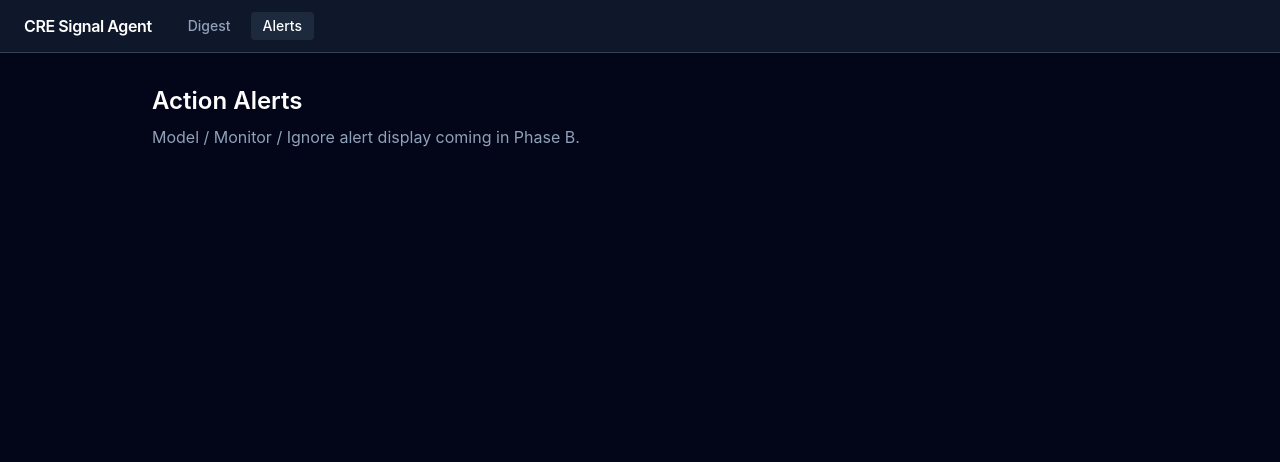
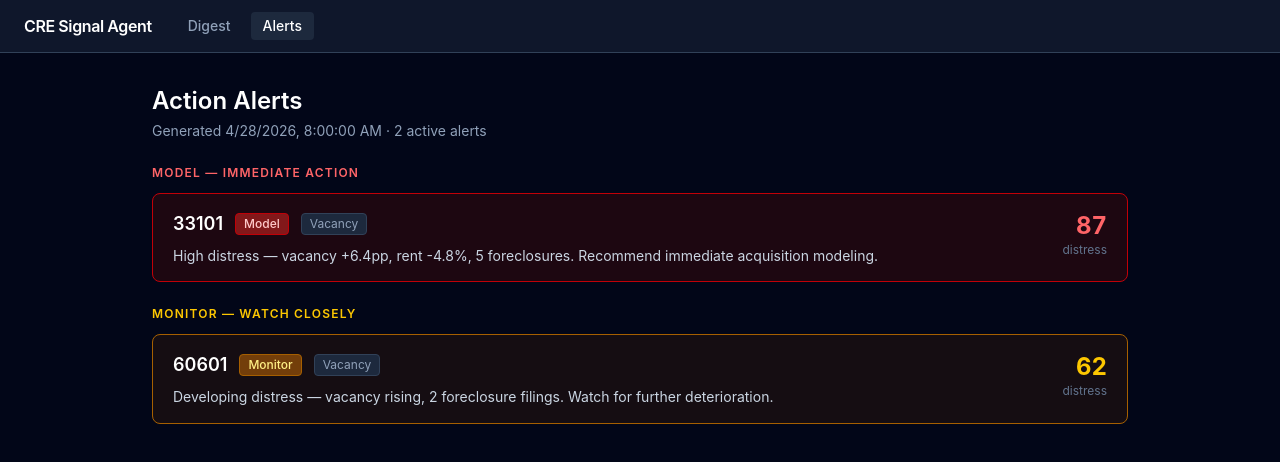
Before and after one commit to yaasameen-maker/CRE_Agent, a React (Vite) app in the folder frontend/: page /alerts in a window 1280 px wide. Shown: the top 462 px of the page. Built offline with nearby package versions, Linux system fonts and the light colour scheme.

Commit message:
feat: Action Alerts view with Model/Monitor sections and score display

```diff
--- a/frontend/src/pages/ActionAlerts.tsx
+++ b/frontend/src/pages/ActionAlerts.tsx
@@ -1,10 +1,97 @@
+import { Link } from 'react-router-dom'
+import alertFixture from '../fixtures/action_alert.json'
+import type { ActionAlertPayload, Alert } from '../types/action_alert'
+
+const payload = alertFixture as ActionAlertPayload
+
+const ACTION_STYLES: Record<string, { card: string; badge: string }> = {
+  Model: {
+    card:  'border-red-700 bg-red-950/40',
+    badge: 'bg-red-900 text-red-200 border border-red-700',
+  },
+  Monitor: {
+    card:  'border-yellow-700 bg-yellow-950/30',
+    badge: 'bg-yellow-900 text-yellow-200 border border-yellow-700',
+  },
+}
+
+const SIGNAL_LABELS: Record<string, string> = {
+  vacancy:      'Vacancy',
+  rent:         'Rent',
+  price_growth: 'Price Growth',
+  employment:   'Employment',
+  foreclosure:  'Foreclosure',
+}
+
+function AlertCard({ alert }: { alert: Alert }) {
+  const styles = ACTION_STYLES[alert.action]
+  const scoreColor =
+    alert.distress_score >= 70 ? 'text-red-400' :
+    alert.distress_score >= 40 ? 'text-yellow-400' : 'text-green-400'
+
+  return (
+    <Link
+      to={`/brief/${alert.zip}`}
+      className={`block rounded-lg border px-5 py-4 hover:brightness-110 transition-all ${styles.card}`}
+    >
+      <div className="flex items-start justify-between gap-4">
+        <div className="flex-1 min-w-0">
+          <div className="flex items-center gap-3 mb-2">
+            <span className="text-white font-semibold text-lg">{alert.zip}</span>
+            <span className={`text-xs px-2 py-0.5 rounded font-medium ${styles.badge}`}>
+              {alert.action}
+            </span>
+            <span className="text-xs px-2 py-0.5 rounded bg-slate-800 text-slate-400 border border-slate-700">
+              {SIGNAL_LABELS[alert.primary_signal]}
+            </span>
+          </div>
+          <p className="text-slate-300 text-sm leading-snug">{alert.message}</p>
+        </div>
+        <div className="text-right shrink-0">
+          <p className={`text-2xl font-bold tabular-nums ${scoreColor}`}>
+            {alert.distress_score}
+          </p>
+          <p className="text-slate-500 text-xs">distress</p>
+        </div>
+      </div>
+    </Link>
+  )
+}
+
 export default function ActionAlerts() {
+  const modelAlerts   = payload.alerts.filter(a => a.action === 'Model')
+  const monitorAlerts = payload.alerts.filter(a => a.action === 'Monitor')
+
   return (
     <div>
-      <h1 className="text-2xl font-semibold text-white mb-2">Action Alerts</h1>
-      <p className="text-slate-400">
-        Model / Monitor / Ignore alert display coming in Phase B.
-      </p>
+      <div className="mb-6">
+        <h1 className="text-2xl font-semibold text-white">Action Alerts</h1>
+        <p className="text-slate-400 text-sm mt-1">
+          Generated {new Date(payload.generated_at).toLocaleString()} · {payload.alerts.length} active alerts
+        </p>
+      </div>
+
+      {modelAlerts.length > 0 && (
+        <section className="mb-6">
+          <h2 className="text-xs font-semibold uppercase tracking-widest text-red-400 mb-3">
+            Model — Immediate Action
+          </h2>
+          <div className="flex flex-col gap-3">
+            {modelAlerts.map(a => <AlertCard key={a.zip} alert={a} />)}
+          </div>
+        </section>
+      )}
+
+      {monitorAlerts.length > 0 && (
+        <section>
+          <h2 className="text-xs font-semibold uppercase tracking-widest text-yellow-400 mb-3">
+            Monitor — Watch Closely
+          </h2>
+          <div className="flex flex-col gap-3">
+            {monitorAlerts.map(a => <AlertCard key={a.zip} alert={a} />)}
+          </div>
+        </section>
+      )}
     </div>
   )
 }
--- a/frontend/vite.config.ts
+++ b/frontend/vite.config.ts
@@ -4,4 +4,9 @@ import tailwindcss from '@tailwindcss/vite'
 
 export default defineConfig({
   plugins: [react(), tailwindcss()],
+  server: {
+    fs: {
+      allow: ['..'],
+    },
+  },
 })
```
